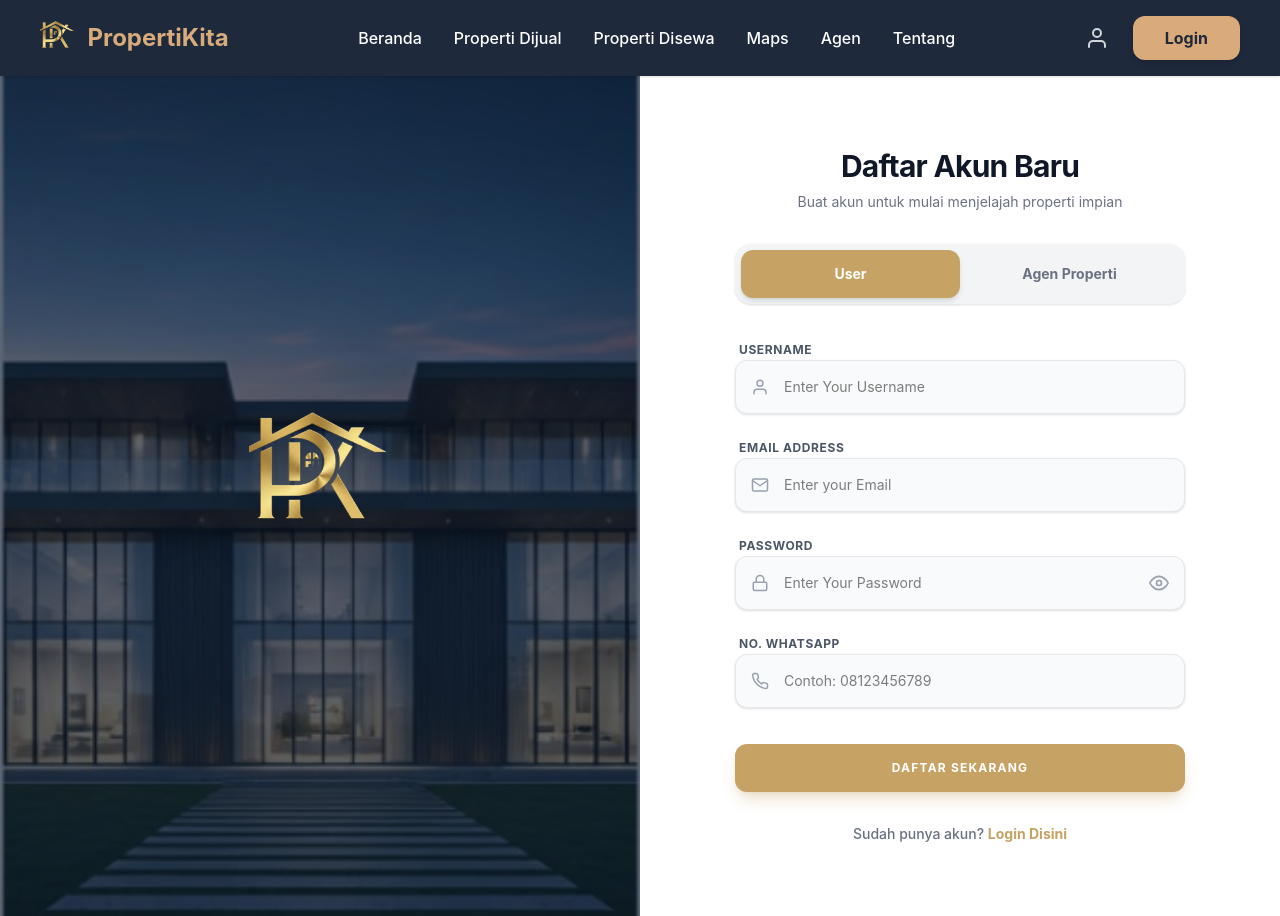
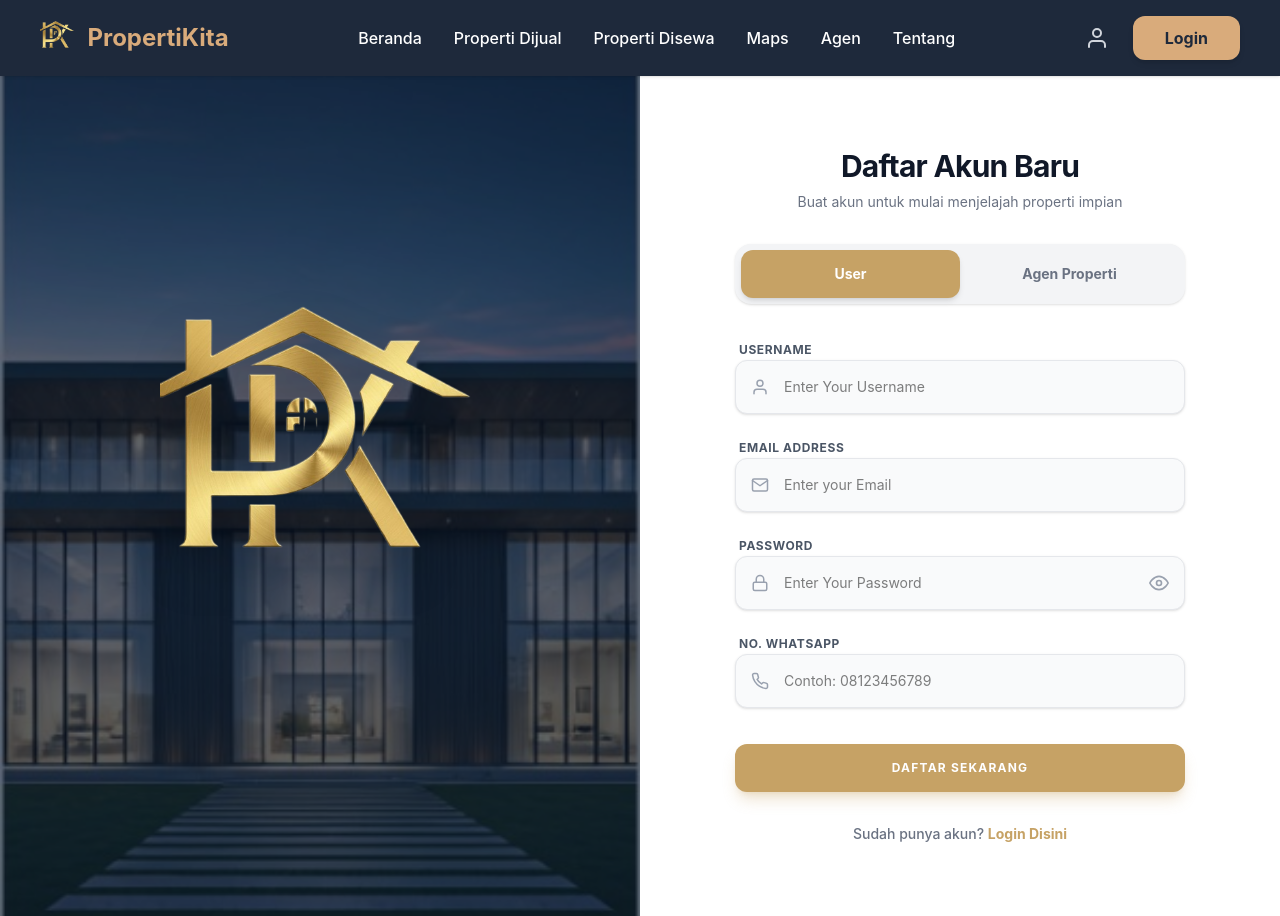
Before and after one commit to Dwi-Ramadhan15/PropertiKita, a React (Vite) app in the folder frontend/: page /register in a window 1280 px wide. Built offline with nearby package versions, Linux system fonts and the light colour scheme; no server answers.

Commit message:
Frontend 1

```diff
--- a/frontend/src/pages/Register.jsx
+++ b/frontend/src/pages/Register.jsx
@@ -28,11 +28,13 @@ export default function Register() {
       >
         <div className="absolute inset-0 bg-[#0A1A2E]/65"></div>
         <div className="relative z-20 flex items-center gap-6 translate-y-[-10%]">
-          <img
-            src={logoPK}
-            alt="Logo PK"
-            className="h-40 w-auto object-contain drop-shadow-2xl"
-          />
+          <div className="relative z-20 flex flex-col items-center">
+                    <img
+                      src={logoPK}
+                      alt="Logo PK"
+                      className="w-80 h-auto drop-shadow-2xl"
+                    />
+                  </div>
         </div>
       </div>
 
```
Also changed, not shown: 1 other file (tests, documents, lock files or other folders).
